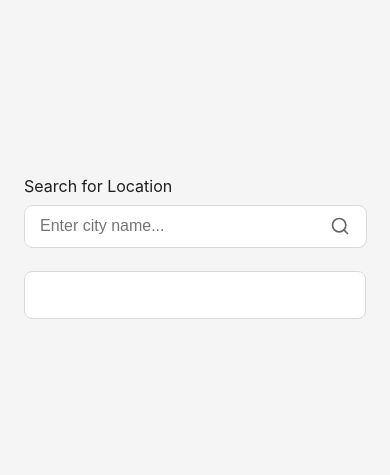
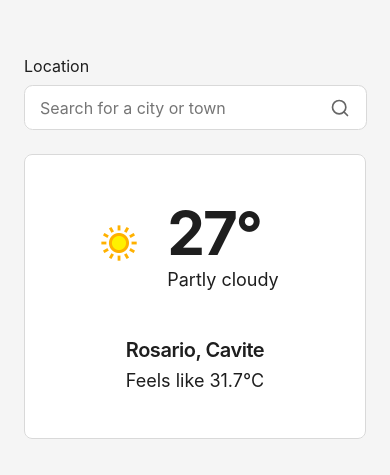
Before and after one commit to mukudanieru/odin-weather-app, a website built with Vite: page index.html in a window 390 px wide. Shown: the part 175-650 px from the top of the page. Built offline with nearby package versions, Linux system fonts and the light colour scheme; a web font is replaced by a local one.

Commit message:
add weather card component with SF Pro Display - Create static weather card UI with temperature, condition, and location - Implement responsive layout (mobile-first, desktop breakpoint at 640px) - Add SF Pro Display font family (weights 300-700) - Include weather icon and hover effects on temperature display - Style using custom CSS with flexbox layout

```diff
--- a/index.html
+++ b/index.html
@@ -11,16 +11,14 @@
       <div class="weather-app-wrapper">
         <header class="header">
           <div class="search-container">
-            <label class="search-label" for="weatherSearch">
-              Search for Location
-            </label>
+            <label class="search-label" for="weatherSearch"> Location </label>
 
             <div class="search-box">
               <div class="search-input-row">
                 <input
                   type="text"
                   id="weatherSearch"
-                  placeholder="Enter city name..."
+                  placeholder="Search for a city or town"
                 />
 
                 <div class="search-icon">
@@ -49,7 +47,26 @@
         </header>
 
         <main class="main">
-          <div class="content"></div>
+          <div class="weather-card">
+            <div class="temperature-container">
+              <div class="temperature-main">
+                <img
+                  src="./public/113.webp"
+                  alt="weather icon"
+                  class="weather-icon"
+                />
+                <div class="weather-temp">
+                  <p class="temperature-value">27°</p>
+                  <p class="weather-condition">Partly cloudy</p>
+                </div>
+              </div>
+
+              <div class="weather-meta">
+                <p class="location">Rosario, Cavite</p>
+                <p class="feels-like">Feels like 31.7°C</p>
+              </div>
+            </div>
+          </div>
           <div class="border-overlay" aria-hidden="true"></div>
         </main>
       </div>
--- /dev/null
+++ b/src/assets/fonts.css
@@ -0,0 +1,34 @@
+@font-face {
+  font-family: "SF Pro Display";
+  src: url("/src/assets/fonts/SF-Pro-Display-Light.otf") format("opentype");
+  font-weight: 300;
+  font-style: normal;
+}
+
+@font-face {
+  font-family: "SF Pro Display";
+  src: url("/src/assets/fonts/SF-Pro-Display-Regular.otf") format("opentype");
+  font-weight: 400;
+  font-style: normal;
+}
+
+@font-face {
+  font-family: "SF Pro Display";
+  src: url("/src/assets/fonts/SF-Pro-Display-Medium.otf") format("opentype");
+  font-weight: 500;
+  font-style: normal;
+}
+
+@font-face {
+  font-family: "SF Pro Display";
+  src: url("/src/assets/fonts/SF-Pro-Display-Semibold.otf") format("opentype");
+  font-weight: 600;
+  font-style: normal;
+}
+
+@font-face {
+  font-family: "SF Pro Display";
+  src: url("/src/assets/fonts/SF-Pro-Display-Bold.otf") format("opentype");
+  font-weight: 700;
+  font-style: normal;
+}
--- a/src/main.js
+++ b/src/main.js
@@ -1,3 +1,4 @@
+import "./assets/fonts.css";
 import "./style.css";
 import { weatherSearch, fetchJSON } from "./modules/api";
 import { createLocationItem } from "./modules/ui";
--- a/src/style.css
+++ b/src/style.css
@@ -1,3 +1,11 @@
+@import url("https://fonts.googleapis.com/css2?family=Roboto:ital,wght@0,100..900;1,100..900&display=swap");
+
+:root {
+  --font-base: "SF Pro Display", "Roboto";
+  --color-bg: 245 245 245;
+  --color-base: #fff;
+}
+
 * {
   margin: 0;
   box-sizing: border-box;
@@ -5,8 +13,8 @@
 
 body {
   height: 100vh;
-  font-family: inter, sans-serif;
-  background-color: #f5f5f5;
+  font-family: var(--font-base);
+  background-color: rgb(var(--color-bg));
 }
 
 #app {
@@ -55,7 +63,7 @@ body {
 .search-box {
   position: relative;
   width: 100%;
-  background: #ffffff;
+  background: var(--color-base);
   border-radius: 8px;
   min-width: 120px;
 }
@@ -63,6 +71,7 @@ body {
 .search-input-row {
   display: flex;
   align-items: center;
+
   width: 100%;
   border-radius: inherit;
   overflow: hidden;
@@ -72,6 +81,7 @@ body {
   flex: 1;
   padding: 12px 16px;
   font-size: 16px;
+  font-family: "SF Pro Display", "Roboto";
   color: #1e1e1e;
   background: transparent;
   border: none;
@@ -80,10 +90,11 @@ body {
 }
 
 .search-icon {
+  display: flex;
+  align-items: center;
+
   margin-right: 16px;
   color: #666;
-  display: flex;
-  align-items: center;
 }
 
 .search-border {
@@ -95,18 +106,19 @@ body {
 }
 
 .suggestions {
+  display: none;
   position: absolute;
+
   top: calc(100% + 4px);
   left: 0;
   right: 0;
-  background: #ffffff;
+  background: var(--color-base);
   border: 1px solid #d9d9d9;
   border-radius: 8px;
   box-shadow: 0 8px 24px rgba(0, 0, 0, 0.12);
   max-height: 300px;
   overflow-y: auto;
   z-index: 10;
-  display: none;
 }
 
 .suggestions.open {
@@ -137,6 +149,7 @@ body {
 }
 
 .suggestion-title {
+  font-family: "SF Pro Display", "Roboto";
   font-weight: 600;
   font-size: 14px;
   color: #1e1e1e;
@@ -144,6 +157,7 @@ body {
 }
 
 .suggestion-subtitle {
+  font-family: "SF Pro Display", "Roboto";
   font-weight: 400;
   font-size: 12px;
   color: #666;
@@ -151,17 +165,17 @@ body {
 }
 
 .main {
-  background-color: #ffffff;
+  background-color: var(--color-base);
   border-radius: 8px;
   position: relative;
 }
 
-.content {
+.weather-card {
   padding: 1.5rem;
 }
 
 @media (min-width: 640px) {
-  .content {
+  .weather-card {
     padding: 2rem;
   }
 }
@@ -173,3 +187,97 @@ body {
   border-radius: 8px;
   pointer-events: none;
 }
+
+.temperature-container {
+  display: flex;
+  flex-direction: column;
+  align-items: center;
+  justify-content: center;
+  gap: 24px;
+
+  padding-bottom: 24px;
+}
+
+.temperature-main {
+  display: flex;
+  align-items: center;
+  justify-content: center;
+  gap: 16px;
+
+  border-radius: 0.4rem;
+  padding: 1.2rem 2rem 1.5rem 0.5rem;
+}
+
+.temperature-main:hover {
+  background-color: rgb(var(--color-bg) / 20);
+  cursor: pointer;
+}
+
+.weather-icon {
+  width: 64px;
+  height: 64px;
+  object-fit: contain;
+}
+
+.weather-temp {
+  display: flex;
+  flex-direction: column;
+}
+
+.temperature-value {
+  font-weight: 700;
+  font-size: 60px;
+  line-height: 1.2;
+  letter-spacing: -2.16px;
+  color: #1e1e1e;
+}
+
+.weather-condition {
+  font-weight: 400;
+  font-size: 18px;
+  color: #1e1e1e;
+}
+
+.weather-meta {
+  display: flex;
+  flex-direction: column;
+  gap: 8px;
+  text-align: center;
+}
+
+.location {
+  font-weight: 600;
+  font-size: 20px;
+  letter-spacing: -0.48px;
+  color: #1e1e1e;
+}
+
+.feels-like {
+  font-weight: 400;
+  font-size: 18px;
+  color: #1e1e1e;
+}
+
+@media (min-width: 640px) {
+  .temperature-container {
+    flex-direction: row;
+    gap: 32px;
+  }
+
+  .temperature-value {
+    font-size: 72px;
+  }
+
+  .weather-condition,
+  .feels-like {
+    font-size: 20px;
+  }
+
+  .location {
+    font-size: 24px;
+  }
+
+  .weather-meta {
+    text-align: left;
+  }
+}
```
Also changed, not shown: public/113.webp (added), 7 other files.
